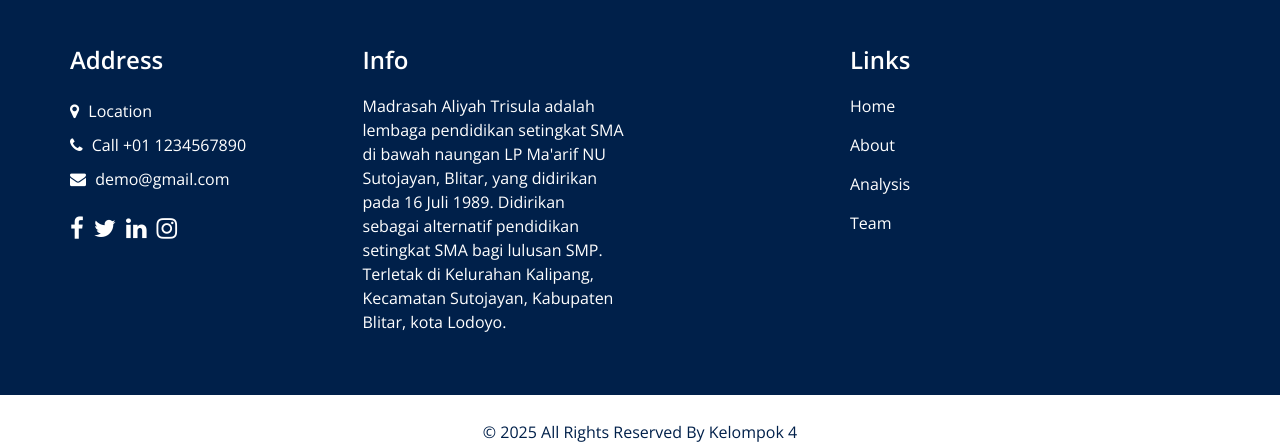
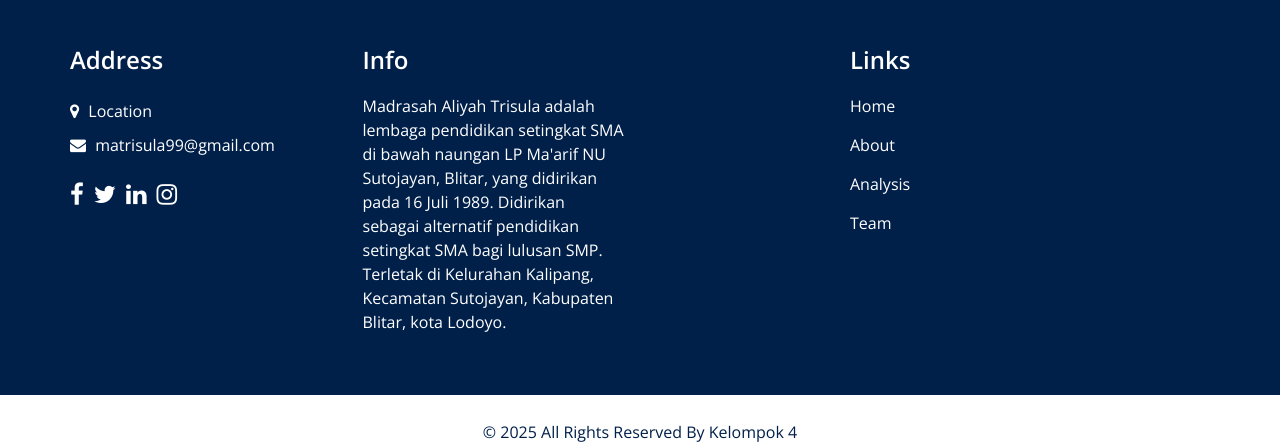
Before and after one commit to AlfaUX/Kecerdasan_Komputasi_Kel4, a Flask app: page /home in a window 1280 px wide. Shown: the part 2698-3144 px from the top of the page. Run offline with Flask 3, Linux system fonts and the light colour scheme; the visitor is signed in with stand-in values (Sample User, id 1); some libraries are stand-ins or nearby versions.

Commit message:
first commit

```diff
--- a/requirements.txt
+++ b/requirements.txt
@@ -1,7 +1,6 @@
 Flask==2.3.3
 numpy==1.24.3
-pandas==2.0.1
-scikit-learn==1.2.2
 firebase-admin==6.2.0
 python-dotenv==1.0.0
 gunicorn==21.0.0
+pyrebase4==4.8.0
--- a/templates/footer.html
+++ b/templates/footer.html
@@ -16,16 +16,10 @@
                   Location
                 </span>
               </a>
-              <a href="">
-                <i class="fa fa-phone" aria-hidden="true"></i>
-                <span>
-                  Call +01 1234567890
-                </span>
-              </a>
-              <a href="">
+              <a href="https://accounts.google.com/b/0/AddMailService">
                 <i class="fa fa-envelope" aria-hidden="true"></i>
                 <span>
-                  demo@gmail.com
+                  matrisula99@gmail.com
                 </span>
               </a>
             </div>
```
